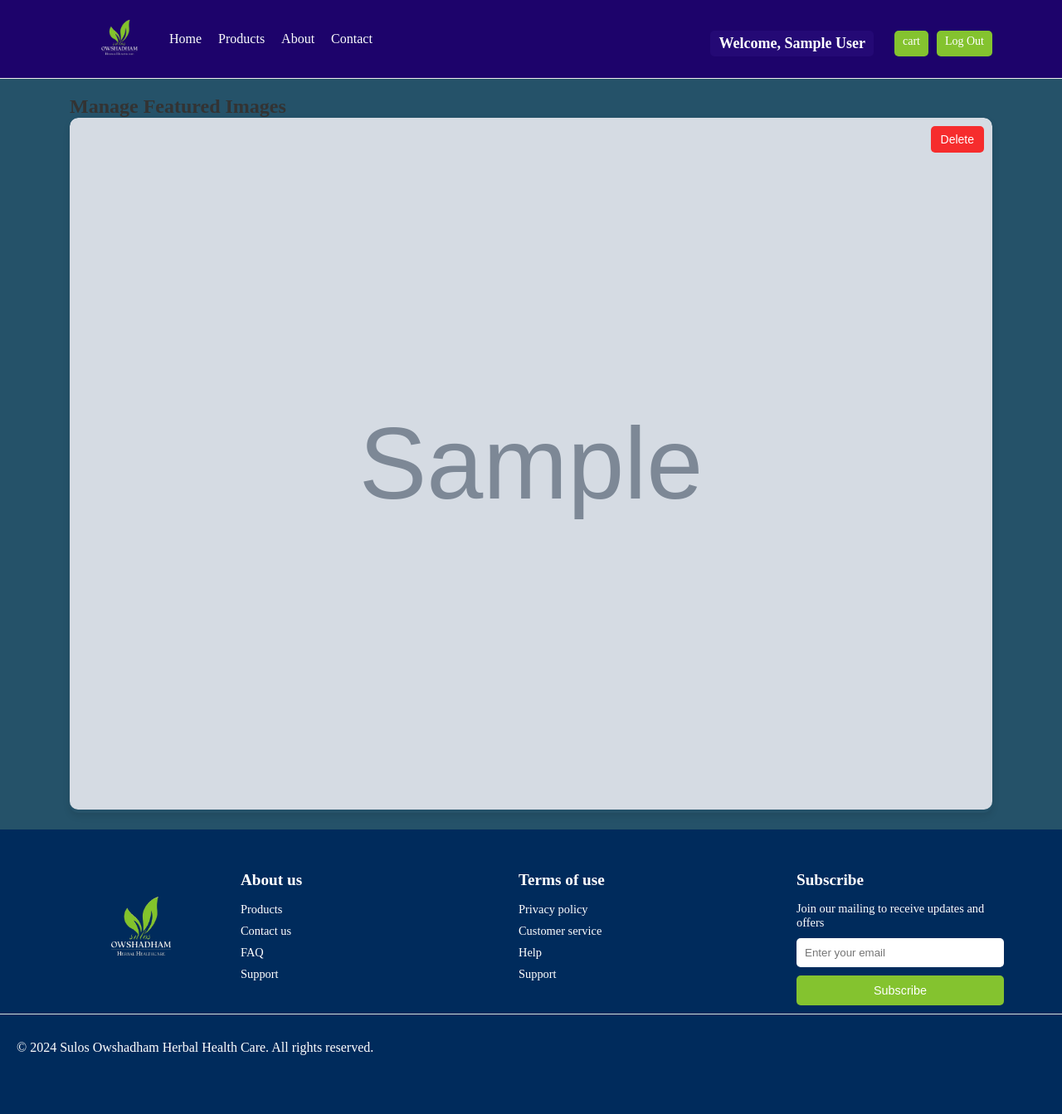
After one commit to FAITE-TECH/Cosmetic-Web, a PHP site: page /FeaturedImages.php in a window 1280 px wide. The commit adds this page. Shown: the whole page at 83% size. Run offline with PHP 8.4, Linux system fonts and the light colour scheme; the visitor is signed in with stand-in values (Sample User, id 1); tables that the repository leaves empty or names only in its code hold one stand-in row (values such as "Sample post"); grey boxes marked "Sample" are stand-in pictures.

Commit message:
changes done

```diff
--- a/About.php
+++ b/About.php
@@ -9,6 +9,7 @@ $username = $isLoggedIn ? $_SESSION['Usname'] : '';
     <meta charset="UTF-8">
     <meta name="viewport" content="width=device-width, initial-scale=1.0">
     <title>Beauty Skin Care</title>
+    <link rel="icon" href="Logo/logo.png" type="image/x-icon">
     <link rel="stylesheet" href="styles.css">
     <link rel="stylesheet" href="about.css">
     <link rel="stylesheet" href="https://unpkg.com/swiper/swiper-bundle.min.css">
--- a/AddClensers.php
+++ b/AddClensers.php
@@ -4,6 +4,7 @@
     <meta charset="UTF-8">
     <meta name="viewport" content="width=device-width, initial-scale=1.0">
     <title>Admin | Add Cleansers</title>
+    <link rel="icon" href="Logo/logo.png" type="image/x-icon">
     <link rel="stylesheet" href="https://cdnjs.cloudflare.com/ajax/libs/font-awesome/4.7.0/css/font-awesome.min.css">
     <link rel="" href="">
     <style>
--- a/AdminDashBoard.php
+++ b/AdminDashBoard.php
@@ -10,6 +10,7 @@ $username = $isLoggedIn ? $_SESSION['Usname'] : '';
     <link rel="stylesheet" type="text/css" href="adm.css" />
     <meta http-equiv="Content-Type" content="text/html; charset=utf-8" />
     <title>Admin</title>
+    <link rel="icon" href="Logo/logo.png" type="image/x-icon">
     <link rel="stylesheet" href="https://cdnjs.cloudflare.com/ajax/libs/font-awesome/4.7.0/css/font-awesome.min.css">
 </head>
 
@@ -58,7 +59,7 @@ $username = $isLoggedIn ? $_SESSION['Usname'] : '';
                         <img src="https://i5.walmartimages.com/asr/d9931209-a11f-417c-843e-348870947f5d.33e9d0ede6a641d3586ad819d485e9de.jpeg" class="ad4to" />
                         <div class="food-actions">
                             <input type="button" value="Add" onclick="window.location.href='uploadFeaturedImage.php'" class="btn" />
-                            <input type="button" value="Edit" onclick="window.location.href='#'" class="btn" />
+                            <input type="button" value="Edit" onclick="window.location.href='FeaturedImages.php'" class="btn" />
                         </div>
                     </div>
                 </div>
--- a/AdminLogin.php
+++ b/AdminLogin.php
@@ -5,6 +5,7 @@
 <meta http-equiv="Content-Type" content="text/html; charset=utf-8" />
 <script src="adminLogin.js" type="text/javascript"></script>
 <title>sign in</title>
+<link rel="icon" href="Logo/logo.png" type="image/x-icon">
 </head>
 
 <body>
--- a/Clenser.php
+++ b/Clenser.php
@@ -4,6 +4,7 @@
     <link rel="stylesheet" type="text/css" href="adminfood.css"/>
     <meta http-equiv="Content-Type" content="text/html; charset=utf-8" />
     <title>Clenser Admin</title>
+    <link rel="icon" href="Logo/logo.png" type="image/x-icon">
     <link rel="stylesheet" href="https://cdnjs.cloudflare.com/ajax/libs/font-awesome/4.7.0/css/font-awesome.min.css">
     <script type="text/javascript" language="javascript" src="home.js"></script>
     <style>
--- a/CustomerClenser.php
+++ b/CustomerClenser.php
@@ -9,6 +9,7 @@ $isLoggedIn = isset($_SESSION['Usname']);
     <meta charset="UTF-8">
     <meta name="viewport" content="width=device-width, initial-scale=1.0">
     <title>Cleansers - Beauty Skin Care</title>
+    <link rel="icon" href="Logo/logo.png" type="image/x-icon">
     <link rel="stylesheet" href="styles.css">
     <style>
 
--- /dev/null
+++ b/FeaturedImages.php
@@ -0,0 +1,209 @@
+<?php
+include "connect.php";
+session_start();
+$isLoggedIn = isset($_SESSION['Usname']);
+$username = $isLoggedIn ? $_SESSION['Usname'] : '';
+
+
+// Check if the user is logged in (optional)
+if (!isset($_SESSION['Usname'])) {
+    header("Location: Signin.php");
+    exit();
+}
+
+// Handle image deletion
+if (isset($_POST['delete_image'])) {
+    $image_id = intval($_POST['image_id']);
+
+    // Fetch the image path from the database
+    $sql_fetch_image = "SELECT image_path FROM featured_images WHERE id = $image_id";
+    $result_fetch_image = mysqli_query($conn, $sql_fetch_image);
+
+    if ($result_fetch_image && mysqli_num_rows($result_fetch_image) > 0) {
+        $row = mysqli_fetch_assoc($result_fetch_image);
+        $image_path = $row['image_path'];
+
+        // Delete the image file from the server
+        $file_path = 'uploads/' . $image_path;
+        if (file_exists($file_path)) {
+            unlink($file_path);  // Deletes the file from the server
+        }
+
+        // Delete the image record from the database
+        $sql_delete_image = "DELETE FROM featured_images WHERE id = $image_id";
+        mysqli_query($conn, $sql_delete_image);
+
+        // Redirect to the same page to avoid form resubmission
+        header("Location: FeaturedImages.php");
+        exit();
+    } else {
+        echo "Image not found!";
+    }
+}
+
+// Fetch all featured images
+$sql = "SELECT * FROM featured_images";
+$result = mysqli_query($conn, $sql);
+
+?>
+
+<!DOCTYPE html>
+<html lang="en">
+<head>
+    <meta charset="UTF-8">
+    <meta name="viewport" content="width=device-width, initial-scale=1.0">
+    <title>Manage Featured Images</title>
+    <link rel="icon" href="Logo/logo.png" type="image/x-icon">
+    <link rel="stylesheet" href="styles.css">
+    <style>
+        /* Container for the featured images */
+        .featured-images-section .container {
+            max-width: 1200px;
+            margin: 0 auto;
+            padding: 20px;
+        }
+
+        /* Grid layout for images */
+        .images-grid {
+            display: grid;
+            grid-template-columns: repeat(auto-fit, minmax(200px, 1fr));
+            gap: 20px;
+        }
+
+        /* Image card */
+        .image-card {
+            position: relative;
+            overflow: hidden;
+            border-radius: 10px;
+            box-shadow: 0 4px 8px rgba(0, 0, 0, 0.1);
+        }
+
+        /* Styling for the image */
+        .image-card img {
+            width: 100%;
+            height: auto;
+            border-radius: 10px;
+        }
+
+        /* Delete button styling */
+        .delete-form {
+            position: absolute;
+            top: 10px;
+            right: 10px;
+        }
+
+        .btn-delete {
+            background-color: rgba(255, 0, 0, 0.8); /* Red background */
+            color: #fff;
+            border: none;
+            padding: 8px 12px;
+            border-radius: 5px;
+            cursor: pointer;
+            font-size: 14px;
+            transition: background-color 0.3s ease;
+        }
+
+        .btn-delete:hover {
+            background-color: rgba(255, 0, 0, 1); /* Darker red on hover */
+        }
+
+
+    </style>
+</head>
+<body>
+<header>
+        <div class="container header-container">
+            <div class="logo">
+                <img src="Logo/logo.png">
+            </div>
+            <nav>
+                <ul>
+                    <li><a href="<?php echo $isLoggedIn ? 'CusHome.php' : 'index.php'; ?>">Home</a></li>
+                    <li><a href="Product.php">Products</a></li>
+                    <li><a href="About.php">About</a></li>
+                    <li><a href="contactus.php">Contact</a></li>
+                </ul>
+            </nav>
+            <div class="header-buttons">
+                <?php if ($isLoggedIn): ?>
+                    <span class="welcome-message">Welcome, <?php echo htmlspecialchars($username); ?></span>
+                    <a href="cart.php" class="btn">cart</a>
+                    <a href="logout.php" class="btn">Log Out</a>
+
+                <?php else: ?>
+                    <a href="Signin.php" class="btn">Log In</a>
+                <?php endif; ?>
+            </div>
+        </div>
+    </header>
+
+
+    <main>
+        <section class="featured-images-section">
+            <div class="container">
+                <h2>Manage Featured Images</h2>
+
+                <div class="images-grid">
+                    <?php
+                    if (mysqli_num_rows($result) > 0) {
+                        while ($row = mysqli_fetch_assoc($result)) {
+                            echo '<div class="image-card">';
+                            echo '<img src="uploads/' . htmlspecialchars($row['image_path']) . '" alt="Featured Image">';
+                            echo '<form method="POST" action="FeaturedImages.php" class="delete-form">';
+                            echo '<input type="hidden" name="image_id" value="' . htmlspecialchars($row['id']) . '">';
+                            echo '<button type="submit" name="delete_image" class="btn-delete">Delete</button>';
+                            echo '</form>';
+                            echo '</div>';
+                        }
+                    } else {
+                        echo '<p>No featured images found.</p>';
+                    }
+                    ?>
+                </div>
+            </div>
+        </section>
+    </main>
+
+    <footer>
+    <div class="footer-container">
+        <div class="footer-section logo-section">
+            <img src="Logo/logo.png" alt="Sulos Owshadham Herbal Health Care Logo">
+        </div>
+        <div class="footer-section">
+            <h3>About us</h3>
+            <ul>
+                <li><a href="Product.php">Products</a></li>
+                <li><a href="contactus.php">Contact us</a></li>
+                <li><a href="#">FAQ</a></li>
+                <li><a href="#">Support</a></li>
+            </ul>
+        </div>
+        <div class="footer-section">
+            <h3>Terms of use</h3>
+            <ul>
+                <li><a href="#">Privacy policy</a></li>
+                <li><a href="#">Customer service</a></li>
+                <li><a href="#">Help</a></li>
+                <li><a href="#">Support</a></li>
+            </ul>
+        </div>
+        <div class="footer-section subscribe-section">
+            <h3>Subscribe</h3>
+            <p>Join our mailing to receive updates and offers</p>
+            <input type="email" placeholder="Enter your email">
+            <button>Subscribe</button>
+        </div>
+    </div>
+    <div class="footer-bottom">
+        <p>© 2024 Sulos Owshadham Herbal Health Care. All rights reserved.</p>
+        <div class="social-icons">
+            <a href="#"><i class="fab fa-facebook-f"></i></a>
+            <a href="#"><i class="fab fa-twitter"></i></a>
+            <a href="#"><i class="fab fa-instagram"></i></a>
+            <a href="#"><i class="fab fa-youtube"></i></a>
+        </div>
+    </div>
+</footer>
+
+</body>
+</html>
--- a/ProductDetail.php
+++ b/ProductDetail.php
@@ -10,6 +10,7 @@ $userId = $isLoggedIn ? $_SESSION['customerID'] : null;
     <meta charset="UTF-8">
     <meta name="viewport" content="width=device-width, initial-scale=1.0">
     <title>Product Detail</title>
+    <link rel="icon" href="Logo/logo.png" type="image/x-icon">
     <link rel="stylesheet" href="styles.css">
     <style>
         .product-container {
--- a/contactus.php
+++ b/contactus.php
@@ -39,6 +39,12 @@ header {
 .logo img {
     height: 80px;
     width: auto;
+}
+
+nav {
+    flex: 1; /* Allow nav to take up remaining space */
+    display: flex;
+    justify-content: flex-start; /* Align navigation links to the left */
 }
 
 nav ul {
--- a/styles.css
+++ b/styles.css
@@ -9,6 +9,12 @@
     url("https://db.onlinewebfonts.com/t/26ffd45d7739310d9dd0f8bf7c513625.ttf")format("truetype"),
     url("https://db.onlinewebfonts.com/t/26ffd45d7739310d9dd0f8bf7c513625.svg#Verlag-Black")format("svg");
 }
+* {
+    margin: 0;
+    padding: 0;
+    box-sizing: border-box;
+  }
+
 
 body {
     font-family: 'Verlag', serif;
@@ -37,11 +43,17 @@ header {
     border-bottom: 1px solid #eee;
     padding: 5px 0;
     height: auto;
+
 }
 
 .logo img {
     height: 80px;
     width: auto;
+}
+nav {
+    flex: 1; /* Allow nav to take up remaining space */
+    display: flex;
+    justify-content: flex-start; /* Align navigation links to the left */
 }
 
 nav ul {
@@ -50,8 +62,8 @@ nav ul {
     display: flex;
     gap: 20px;
     margin: 0;
-    align-items: center;
-    flex-wrap: wrap;
+    align-items: left;
+
 }
 
 nav ul li a {
@@ -59,6 +71,7 @@ nav ul li a {
     color: #fdfdfd;
     font-size: 16px;
     text-align: left;
+
 }
 
 .header-buttons {
@@ -440,9 +453,7 @@ footer {
 
 .social-icons {
     display: flex;
-    justify-content: center;
-    gap: 10px;
-    margin-top: 20px;
+    gap: 10px; /* Adjust spacing between icons */
 }
 
 .social-icons a {
@@ -457,15 +468,26 @@ footer {
 
 }
 
-.social-icons a:hover {
-    background-color: #fff;
+.social-icons img {
+    width: 24px; /* Adjust size as needed */
+    height: 24px; /* Maintain aspect ratio */
+    vertical-align: middle; /* Align images vertically */
+    transition: opacity 0.3s;
 }
 
+.social-icons img:hover {
+    opacity: 0.7; /* Change opacity on hover */
+}
+
+
+
 .footer-bottom {
-    text-align: center;
-    padding-top: 20px;
-    margin-top: 20px;
-    font-size: 0.9em;
+    display: flex;
+    justify-content: space-between;
+    align-items: center;
+    padding: 20px;
+
+    border-top: 1px solid #ddd; /* Adjust as needed */
 }
 
 
```
Also changed, not shown: CusHome.php (+4 -4 lines), Product.php (+4 -4 lines), buyNow.php (+3 -4 lines), cart.php (+4 -4 lines), index.php (+6 -6 lines), Logo/facebook.png (added), Logo/instagram.png (added), Logo/youtube.png (added), uploads/bg6.jpg (deleted).
